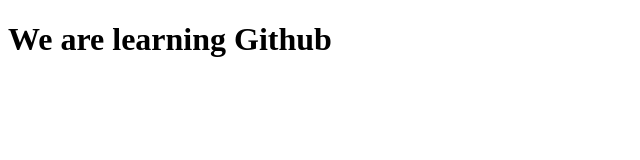
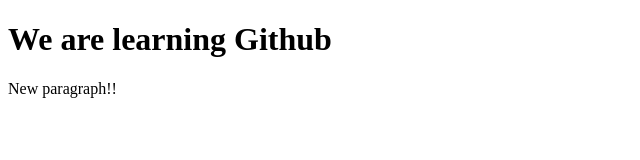
Before and after one commit to jeremykung/github-test, a plain HTML site: page index.html in a window 1280 px wide. Shown: the whole page, without its empty margins (0-640 px from the left). Drawn offline with Linux system fonts and the light colour scheme.

Commit message:
updated with stylesheet

```diff
--- a/index.html
+++ b/index.html
@@ -8,5 +8,6 @@
 </head>
 <body>
     <h1>We are learning Github</h1>
+    <p>New paragraph!!</p>
 </body>
 </html>
--- /dev/null
+++ b/style.css
@@ -0,0 +1,4 @@
+* {
+    margin: 0;
+    padding: 0;
+}
```
